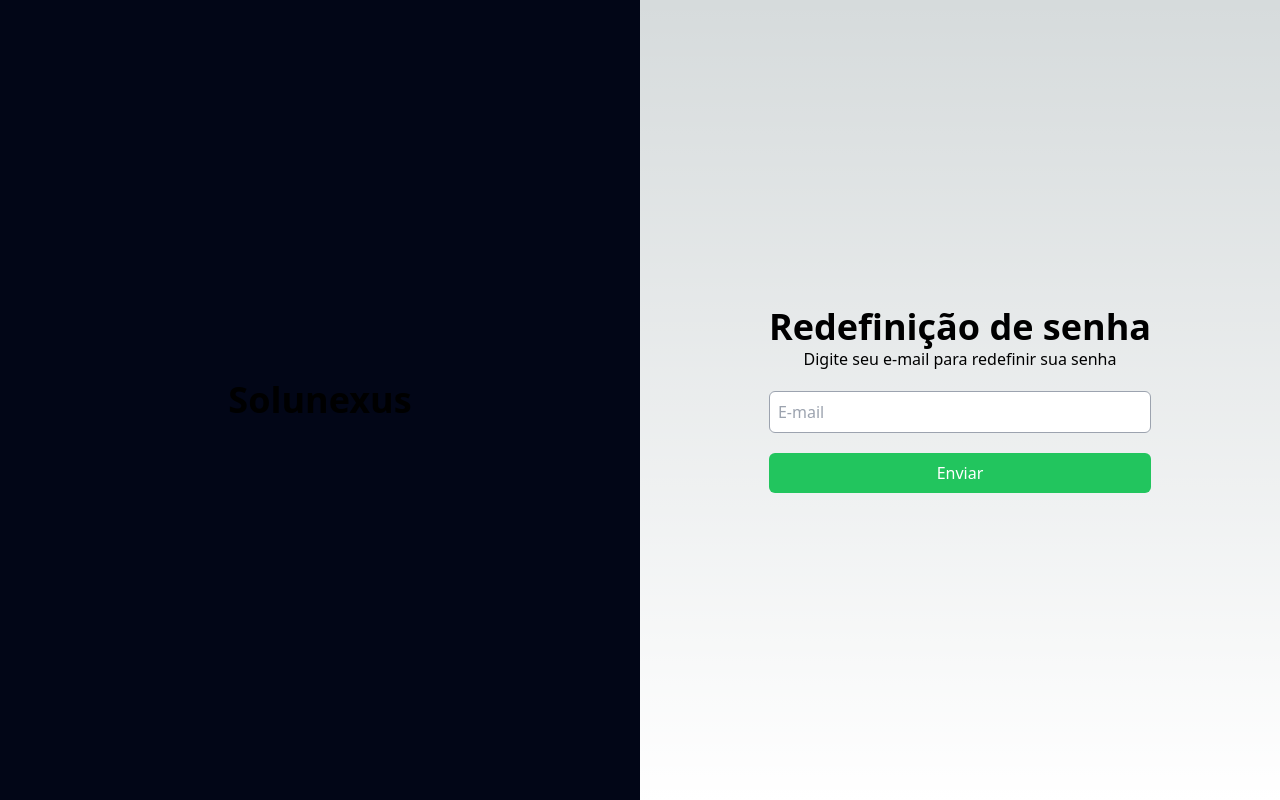
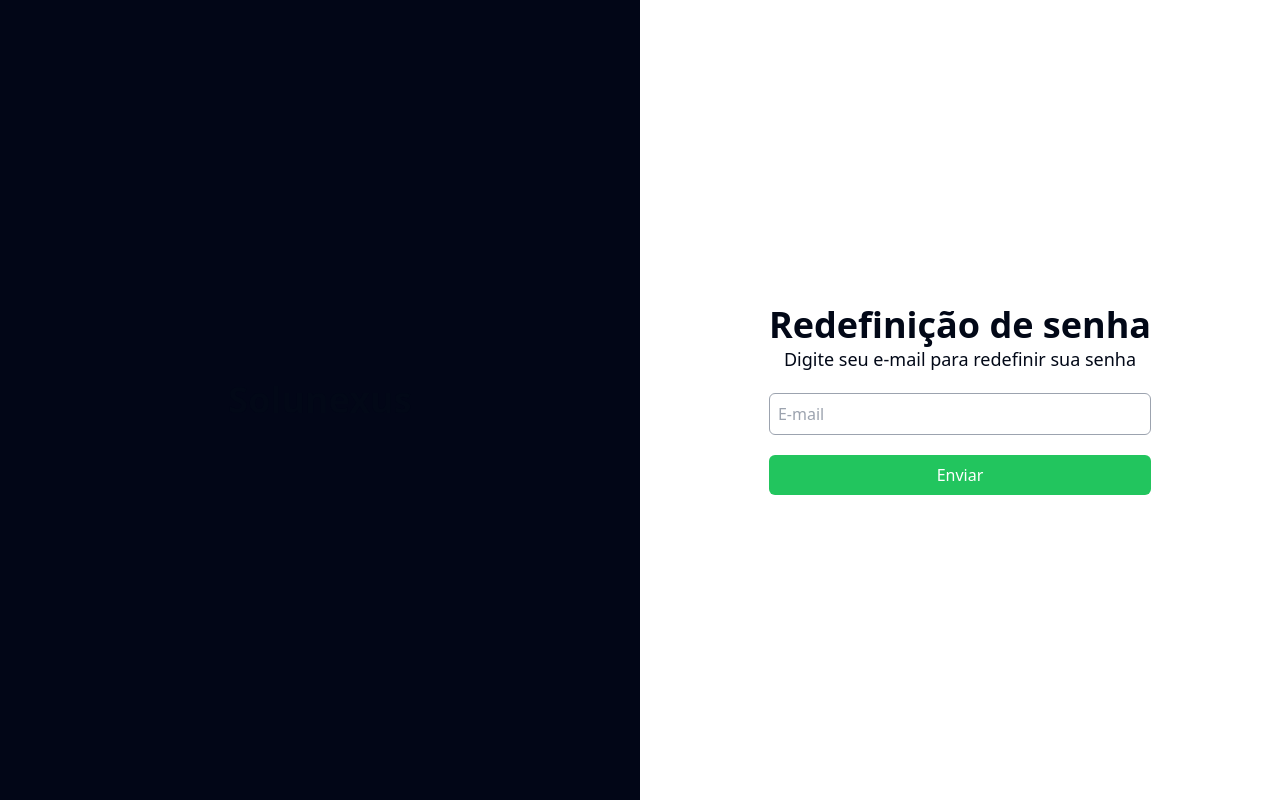
Before and after one commit to GabrielAlvesSantis/Solunexus-Auth, a Next.js app: page / in a window 1280 px wide. Built offline with nearby package versions, Linux system fonts and the light colour scheme.

Commit message:
feat: add package ui library

```diff
--- a/src/app/globals.css
+++ b/src/app/globals.css
@@ -2,26 +2,75 @@
 @tailwind components;
 @tailwind utilities;
 
-:root {
-  --foreground-rgb: 0, 0, 0;
-  --background-start-rgb: 214, 219, 220;
-  --background-end-rgb: 255, 255, 255;
-}
+@layer base {
+  :root {
+    --background: 0 0% 100%;
+    --foreground: 222.2 84% 4.9%;
 
-@media (prefers-color-scheme: dark) {
-  :root {
-    --foreground-rgb: 255, 255, 255;
-    --background-start-rgb: 0, 0, 0;
-    --background-end-rgb: 0, 0, 0;
+    --card: 0 0% 100%;
+    --card-foreground: 222.2 84% 4.9%;
+
+    --popover: 0 0% 100%;
+    --popover-foreground: 222.2 84% 4.9%;
+
+    --primary: 222.2 47.4% 11.2%;
+    --primary-foreground: 210 40% 98%;
+
+    --secondary: 210 40% 96.1%;
+    --secondary-foreground: 222.2 47.4% 11.2%;
+
+    --muted: 210 40% 96.1%;
+    --muted-foreground: 215.4 16.3% 46.9%;
+
+    --accent: 210 40% 96.1%;
+    --accent-foreground: 222.2 47.4% 11.2%;
+
+    --destructive: 0 84.2% 60.2%;
+    --destructive-foreground: 210 40% 98%;
+
+    --border: 214.3 31.8% 91.4%;
+    --input: 214.3 31.8% 91.4%;
+    --ring: 222.2 84% 4.9%;
+
+    --radius: 0.5rem;
+  }
+
+  .dark {
+    --background: 222.2 84% 4.9%;
+    --foreground: 210 40% 98%;
+
+    --card: 222.2 84% 4.9%;
+    --card-foreground: 210 40% 98%;
+
+    --popover: 222.2 84% 4.9%;
+    --popover-foreground: 210 40% 98%;
+
+    --primary: 210 40% 98%;
+    --primary-foreground: 222.2 47.4% 11.2%;
+
+    --secondary: 217.2 32.6% 17.5%;
+    --secondary-foreground: 210 40% 98%;
+
+    --muted: 217.2 32.6% 17.5%;
+    --muted-foreground: 215 20.2% 65.1%;
+
+    --accent: 217.2 32.6% 17.5%;
+    --accent-foreground: 210 40% 98%;
+
+    --destructive: 0 62.8% 30.6%;
+    --destructive-foreground: 210 40% 98%;
+
+    --border: 217.2 32.6% 17.5%;
+    --input: 217.2 32.6% 17.5%;
+    --ring: 212.7 26.8% 83.9%;
   }
 }
 
-body {
-  color: rgb(var(--foreground-rgb));
-  background: linear-gradient(
-      to bottom,
-      transparent,
-      rgb(var(--background-end-rgb))
-    )
-    rgb(var(--background-start-rgb));
+@layer base {
+  * {
+    @apply border-border;
+  }
+  body {
+    @apply bg-background text-foreground;
+  }
 }
--- a/src/app/page.tsx
+++ b/src/app/page.tsx
@@ -7,7 +7,7 @@
       <div className="flex flex-col justify-center items-center w-full max-h-full gap-5">
           <div>
             <h1 className="lg:text-4xl md:text-3xl text-center font-bold font-sans">Redefinição de senha</h1>
-            <p className="text-md  text-center font-sans">Digite seu e-mail para redefinir sua senha</p>
+            <p className="text-lg text-center font-sans">Digite seu e-mail para redefinir sua senha</p>
             <form className="flex flex-col gap-5 mt-5">
               <input className="p-2 rounded-md border border-gray-400 text-black font-sans" type="text" placeholder="E-mail" />
               <button className="p-2 rounded-md bg-green-500 text-white font-medium font-sans" type="submit">Enviar</button>
--- /dev/null
+++ b/src/lib/utils.ts
@@ -0,0 +1,6 @@
+import { type ClassValue, clsx } from "clsx"
+import { twMerge } from "tailwind-merge"
+
+export function cn(...inputs: ClassValue[]) {
+  return twMerge(clsx(inputs))
+}
--- /dev/null
+++ b/tailwind.config.js
@@ -0,0 +1,76 @@
+/** @type {import('tailwindcss').Config} */
+module.exports = {
+  darkMode: ["class"],
+  content: [
+    './pages/**/*.{ts,tsx}',
+    './components/**/*.{ts,tsx}',
+    './app/**/*.{ts,tsx}',
+    './src/**/*.{ts,tsx}',
+	],
+  theme: {
+    container: {
+      center: true,
+      padding: "2rem",
+      screens: {
+        "2xl": "1400px",
+      },
+    },
+    extend: {
+      colors: {
+        border: "hsl(var(--border))",
+        input: "hsl(var(--input))",
+        ring: "hsl(var(--ring))",
+        background: "hsl(var(--background))",
+        foreground: "hsl(var(--foreground))",
+        primary: {
+          DEFAULT: "hsl(var(--primary))",
+          foreground: "hsl(var(--primary-foreground))",
+        },
+        secondary: {
+          DEFAULT: "hsl(var(--secondary))",
+          foreground: "hsl(var(--secondary-foreground))",
+        },
+        destructive: {
+          DEFAULT: "hsl(var(--destructive))",
+          foreground: "hsl(var(--destructive-foreground))",
+        },
+        muted: {
+          DEFAULT: "hsl(var(--muted))",
+          foreground: "hsl(var(--muted-foreground))",
+        },
+        accent: {
+          DEFAULT: "hsl(var(--accent))",
+          foreground: "hsl(var(--accent-foreground))",
+        },
+        popover: {
+          DEFAULT: "hsl(var(--popover))",
+          foreground: "hsl(var(--popover-foreground))",
+        },
+        card: {
+          DEFAULT: "hsl(var(--card))",
+          foreground: "hsl(var(--card-foreground))",
+        },
+      },
+      borderRadius: {
+        lg: "var(--radius)",
+        md: "calc(var(--radius) - 2px)",
+        sm: "calc(var(--radius) - 4px)",
+      },
+      keyframes: {
+        "accordion-down": {
+          from: { height: 0 },
+          to: { height: "var(--radix-accordion-content-height)" },
+        },
+        "accordion-up": {
+          from: { height: "var(--radix-accordion-content-height)" },
+          to: { height: 0 },
+        },
+      },
+      animation: {
+        "accordion-down": "accordion-down 0.2s ease-out",
+        "accordion-up": "accordion-up 0.2s ease-out",
+      },
+    },
+  },
+  plugins: [require("tailwindcss-animate")],
+}
```
Also changed, not shown: package.json (+6 -1 lines), components.json (added), 1 other file (tests, documents, lock files or other folders).
